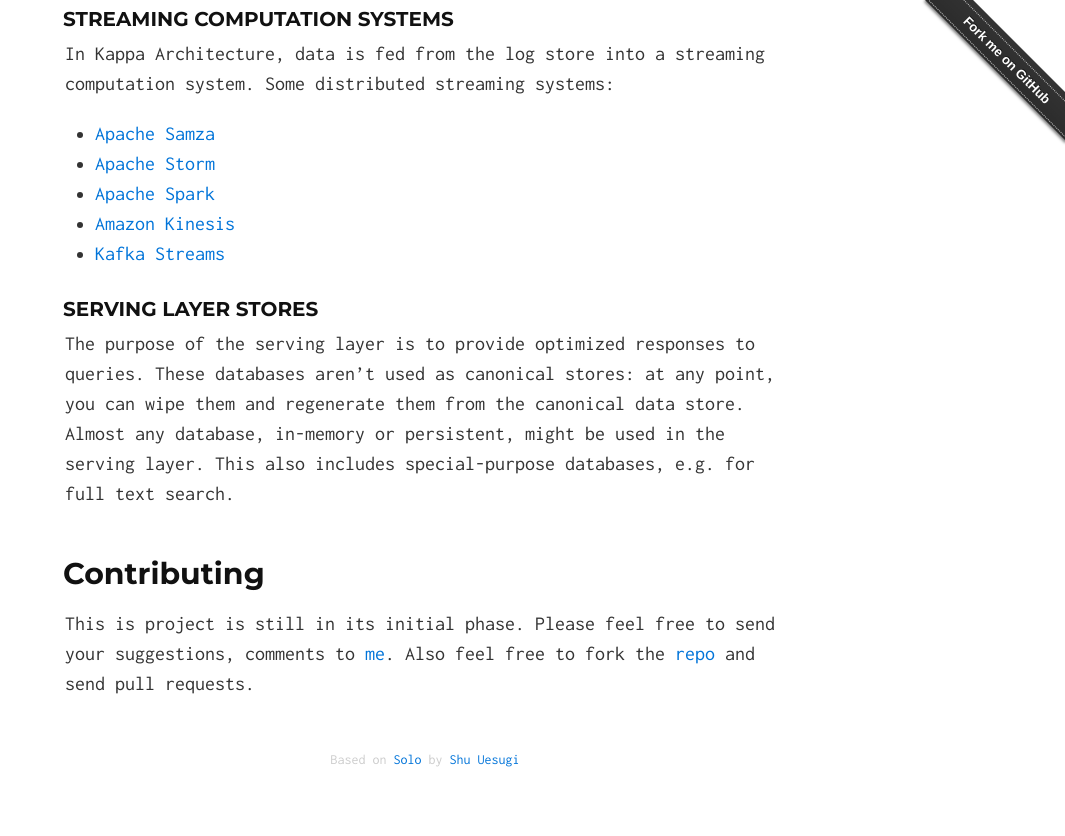
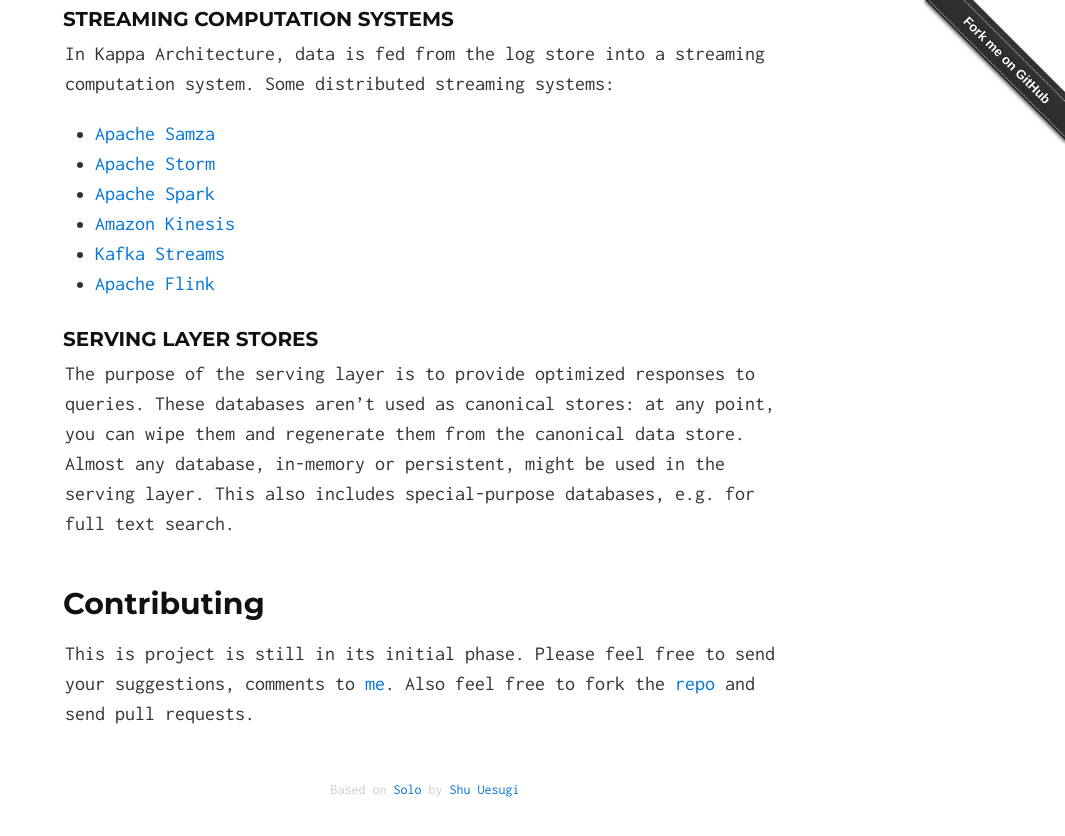
Before and after one commit to milinda/kappa-architecture.com, a Jekyll site: the page built from index.html, in a window 1280 px wide and 900 px high, scrolled down 2215 px. Shown: the top 836 px of the window, without its empty margins (215-1280 px from the left). Built offline with Jekyll 4.4.1, drawn with Linux system fonts in a browser that asks for light colours.

Commit message:
Add Apache Flink to streaming computation systems
See http://flink.apache.org/features.html

> One Runtime for Streaming and Batch Processing
>
> Flink uses one common runtime for data streaming applications and batch processing applications.
> Batch processing applications run efficiently as special cases of stream processing applications.

```diff
--- a/_includes/index.md
+++ b/_includes/index.md
@@ -45,6 +45,7 @@ In Kappa Architecture, data is fed from the log store into a streaming computati
 * [Apache Spark](http://spark.apache.org/)
 * [Amazon Kinesis](https://aws.amazon.com/kinesis/)
 * [Kafka Streams](http://kafka.apache.org/documentation.html#streams)
+* [Apache Flink](https://flink.apache.org/)
 
 ### Serving layer stores
 
```
